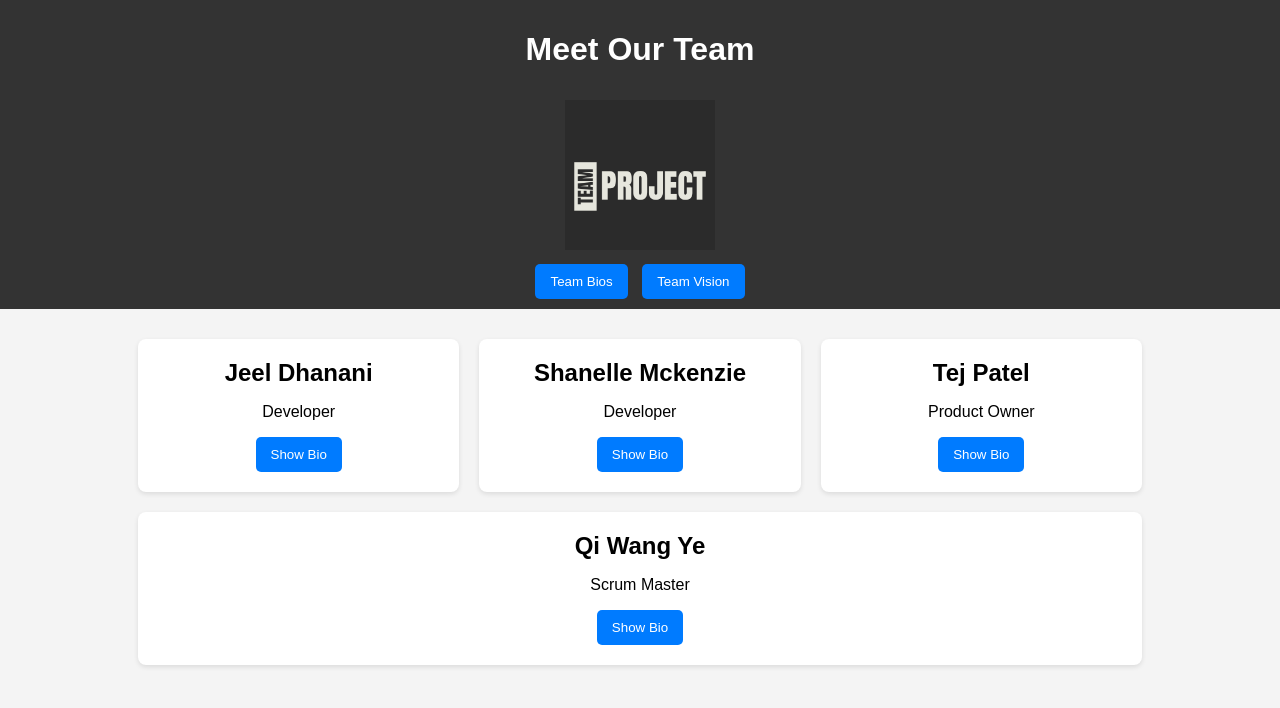
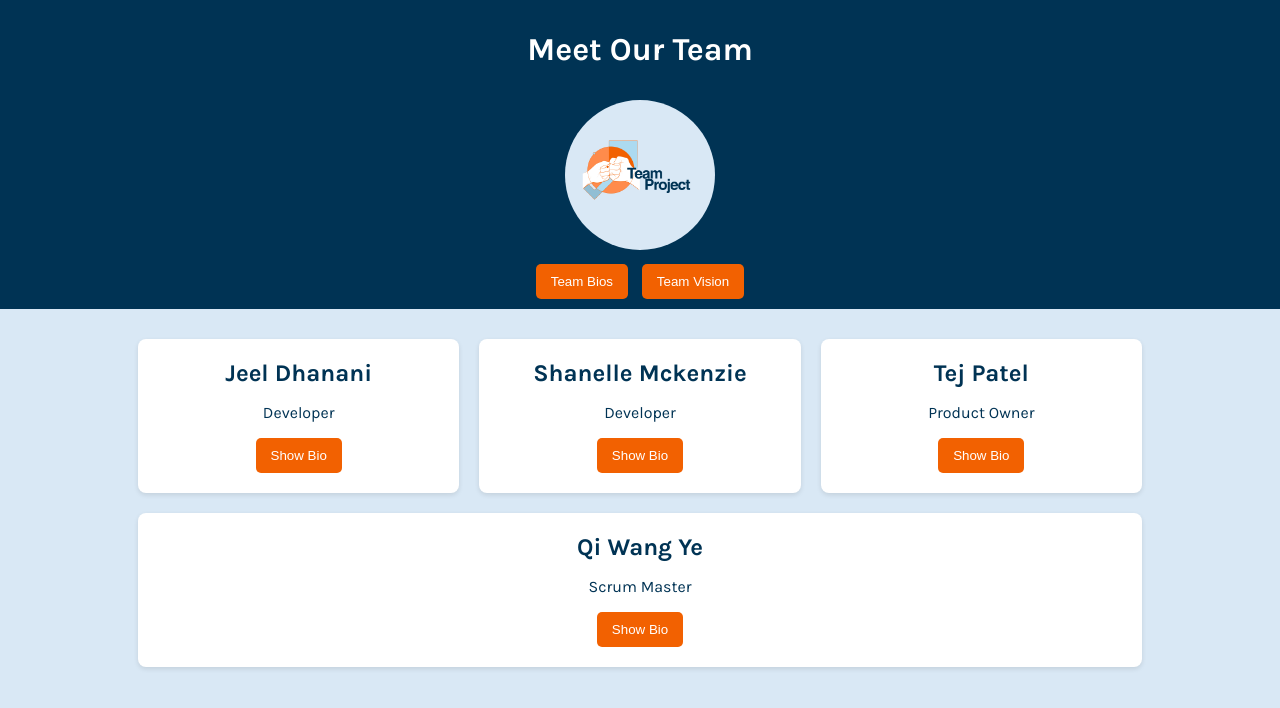
Before and after one commit to qiwara/ITSC3155_GroupWebpage, a plain HTML site: page index.html in a window 1280 px wide. Drawn offline with Linux system fonts and the light colour scheme.

Commit message:
Updated styles.css,index.html,and added team logo

```diff
--- a/index.html
+++ b/index.html
@@ -3,6 +3,8 @@
 <head>
     <meta charset="UTF-8">
     <meta name="viewport" content="width=device-width, initial-scale=1.0">
+    <!--Added Tab icon-->
+    <link rel="icon" type="image/png" sizes="32x32" href="img/Icon.png">
     <title>Team Bio</title>
     <link rel="stylesheet" href="styles.css"> <!-- Link to external CSS file -->
 </head>
@@ -10,8 +12,8 @@
 
 <header>
     <h1>Meet Our Team</h1>
-    <!-- Example team logo -->
-    <img src="img/team-logo.png" alt="Team Logo" class="team-logo">
+    <!-- Updated team logo-->
+    <img src="img/Logo.png" alt="Team Logo" class="team-logo">
 
     <!-- Navigation menu to switch between sections -->
     <nav>
--- a/styles.css
+++ b/styles.css
@@ -1,15 +1,19 @@
+@import url('https://fonts.googleapis.com/css2?family=Karla:ital,wght@0,200..800;1,200..800&display=swap');
+
+
 /* General page styling */
 body {
-    font-family: Arial, sans-serif;
-    background-color: #f4f4f4;
+    font-family: 'Karla',helvetica, arial, sans-serif;
+    background-color: #D9E8F5;
+    color:#003354;
     margin: 0;
     padding: 0;
 }
 
 /* Header section styling */
 header {
-    background: #333;
-    color: #fff;
+    background: #003354;
+    color: #ffff;
     padding: 10px 0;
     text-align: center;
 }
@@ -17,6 +21,9 @@ header {
 /* Styling for team logo image */
 .team-logo {
     width: 150px; /* Adjust the size as needed */
+    height: 150px;
+    border-radius: 50%;
+    object-fit: cover;
     margin-top: 10px;
 }
 
@@ -26,8 +33,8 @@ header nav {
 }
 
 header nav button {
-    background: #007BFF;
-    color: white;
+    background: #F26101;
+    color: #ffff;
     border: none;
     padding: 10px 15px;
     border-radius: 5px;
@@ -36,7 +43,8 @@ header nav button {
 }
 
 header nav button:hover {
-    background: #0056b3;
+    background: #91BED4;
+    color: #003354;
 }
 
 /* Flex container for team bios and vision sections */
@@ -50,7 +58,7 @@ header nav button:hover {
 
 /* Card styling for individual team bios */
 .card {
-    background: white;
+    background: #ffff;
     border-radius: 8px;
     box-shadow: 0 2px 5px rgba(0, 0, 0, 0.1);
     margin: 10px;
@@ -66,19 +74,20 @@ header nav button:hover {
 
 h2 {
     margin: 0 0 10px;
+    color: #003354;
 }
 
 /* Initially hide bio details */
 .bio {
     display: none;
     margin-top: 10px;
-    color: #555;
+    color: #003354;
 }
 
 /* Button styling */
 button {
-    background: #007BFF;
-    color: white;
+    background: #F26101;
+    color: #ffff;
     border: none;
     padding: 10px 15px;
     border-radius: 5px;
@@ -86,5 +95,6 @@ button {
 }
 
 button:hover {
-    background: #0056b3;
+    background: #91BED4;
+    color: #003354;
 }
```
Also changed, not shown: img/Icon.png (added), img/Logo.png (added).
